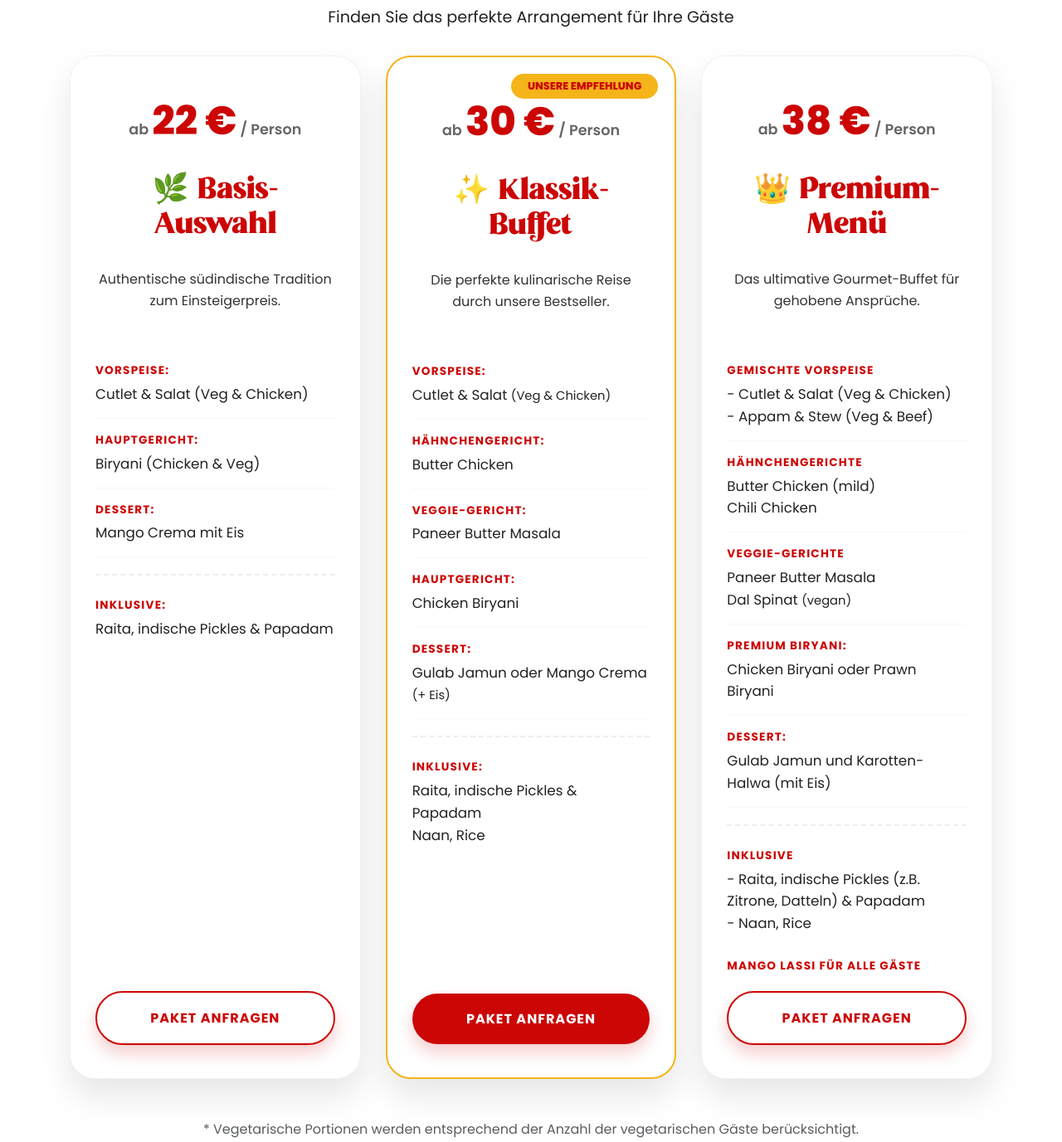
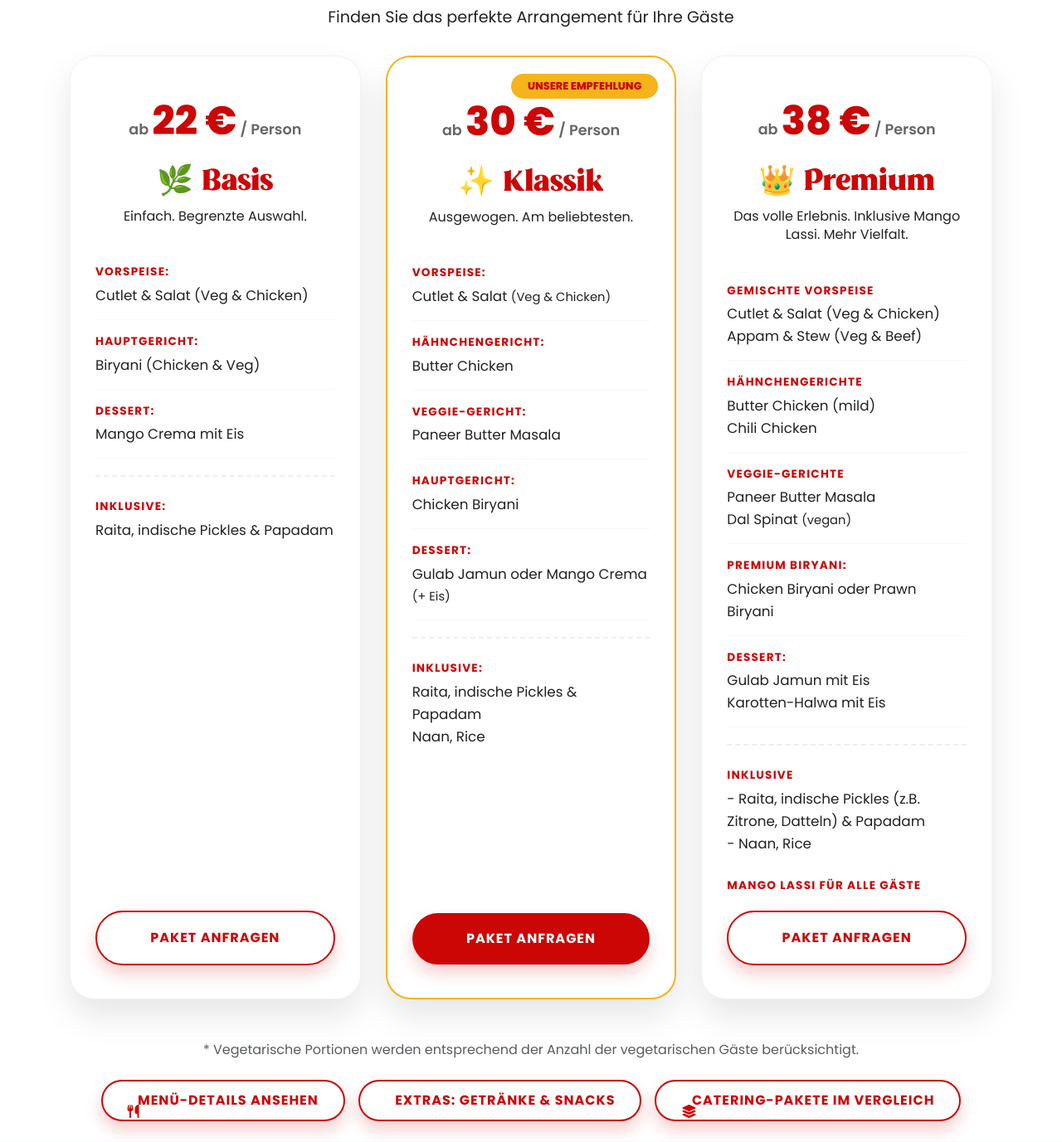
Before and after one commit to ChristeenaJose/foodeza, a PHP site: page /catering in a window 1280 px wide. Shown: the part 724-2101 px from the top of the page at 83% size. Run offline with PHP 8.4, Linux system fonts and the light colour scheme; some web fonts are replaced.

Commit message:
catering

```diff
--- a/catering/catering.css
+++ b/catering/catering.css
@@ -148,7 +148,7 @@ section {
 .package-price {
     font-size: 1.1rem;
     color: var(--text-muted);
-    margin-bottom: 25px;
+    margin-bottom: 15px;
     font-weight: 600;
 }
 
@@ -204,14 +204,22 @@ section {
 .package-card h3 {
     font-family: var(--font-display);
     font-size: 2.2rem;
-    margin-bottom: 30px;
+    margin-bottom: 8px;
     color: var(--primary-red);
+}
+
+.package-desc {
+    font-size: 1rem;
+    color: var(--text-dark) !important;
+    font-weight: 500;
+    line-height: 1.4;
+    margin-bottom: 20px;
 }
 
 .package-features {
     list-style: none;
     padding: 0;
-    margin: 30px 0;
+    margin: 10px 0 30px;
     text-align: left;
     flex-grow: 1;
 }
--- a/catering/index.html
+++ b/catering/index.html
@@ -73,9 +73,8 @@
                 <!-- Basic Selection -->
                 <div class="package-card" data-aos="fade-up" data-aos-delay="100">
                     <div class="package-price">ab <span>22 €</span> / Person</div>
-                    <h3>🌿 Basis-Auswahl</h3>
-                    <p class="package-desc" style="color: #333 !important; font-weight: 500;">Authentische südindische
-                        Tradition zum Einsteigerpreis.</p>
+                    <h3>🌿 Basis</h3>
+                    <p class="package-desc">Einfach. Begrenzte Auswahl.</p>
                     <ul class="package-features">
                         <li><strong>Vorspeise:</strong> Cutlet & Salat (Veg & Chicken)</li>
                         <li><strong>Hauptgericht:</strong> Biryani (Chicken & Veg)</li>
@@ -90,9 +89,8 @@
                 <div class="package-card premium" data-aos="fade-up" data-aos-delay="200">
                     <span class="package-badge">Unsere Empfehlung</span>
                     <div class="package-price">ab <span>30 €</span> / Person</div>
-                    <h3>✨ Klassik-Buffet</h3>
-                    <p class="package-desc" style="color: #333 !important; font-weight: 500;">Die perfekte kulinarische
-                        Reise durch unsere Bestseller.</p>
+                    <h3>✨ Klassik</h3>
+                    <p class="package-desc">Ausgewogen. Am beliebtesten.</p>
                     <ul class="package-features">
                         <li><strong>Vorspeise:</strong> Cutlet & Salat <small>(Veg & Chicken)</small></li>
                         <li><strong>Hähnchengericht:</strong> Butter Chicken</li>
@@ -107,19 +105,18 @@
                 <!-- Premium Menu -->
                 <div class="package-card" data-aos="fade-up" data-aos-delay="300">
                     <div class="package-price">ab <span>38 €</span> / Person</div>
-                    <h3>👑 Premium-Menü</h3>
-                    <p class="package-desc" style="color: #333 !important; font-weight: 500;">Das ultimative
-                        Gourmet-Buffet für gehobene Ansprüche.</p>
+                    <h3>👑 Premium</h3>
+                    <p class="package-desc">Das volle Erlebnis. Inklusive Mango Lassi. Mehr Vielfalt.</p>
                     <ul class="package-features">
                         <li><strong>Gemischte Vorspeise</strong>
-                            - Cutlet & Salat (Veg & Chicken)<br>
-                            - Appam & Stew (Veg & Beef)
+                            Cutlet & Salat (Veg & Chicken)<br>
+                            Appam & Stew (Veg & Beef)
                         </li>
                         <li><strong>Hähnchengerichte</strong> Butter Chicken (mild)<br>Chili Chicken</li>
                         <li><strong>Veggie-Gerichte</strong> Paneer Butter Masala<br>Dal Spinat <small>(vegan)</small>
                         </li>
                         <li><strong>Premium Biryani:</strong> Chicken Biryani oder Prawn Biryani</li>
-                        <li><strong>Dessert:</strong> Gulab Jamun und Karotten-Halwa (mit Eis)</li>
+                        <li><strong>Dessert:</strong> Gulab Jamun mit Eis <br> Karotten-Halwa mit Eis</li>
                         <li><strong>Inklusive</strong>
                             - Raita, indische Pickles (z.B. Zitrone, Datteln) & Papadam<br>
                             - Naan, Rice<br> <br>
```
Also changed, not shown: index.html (+38 -19 lines).
